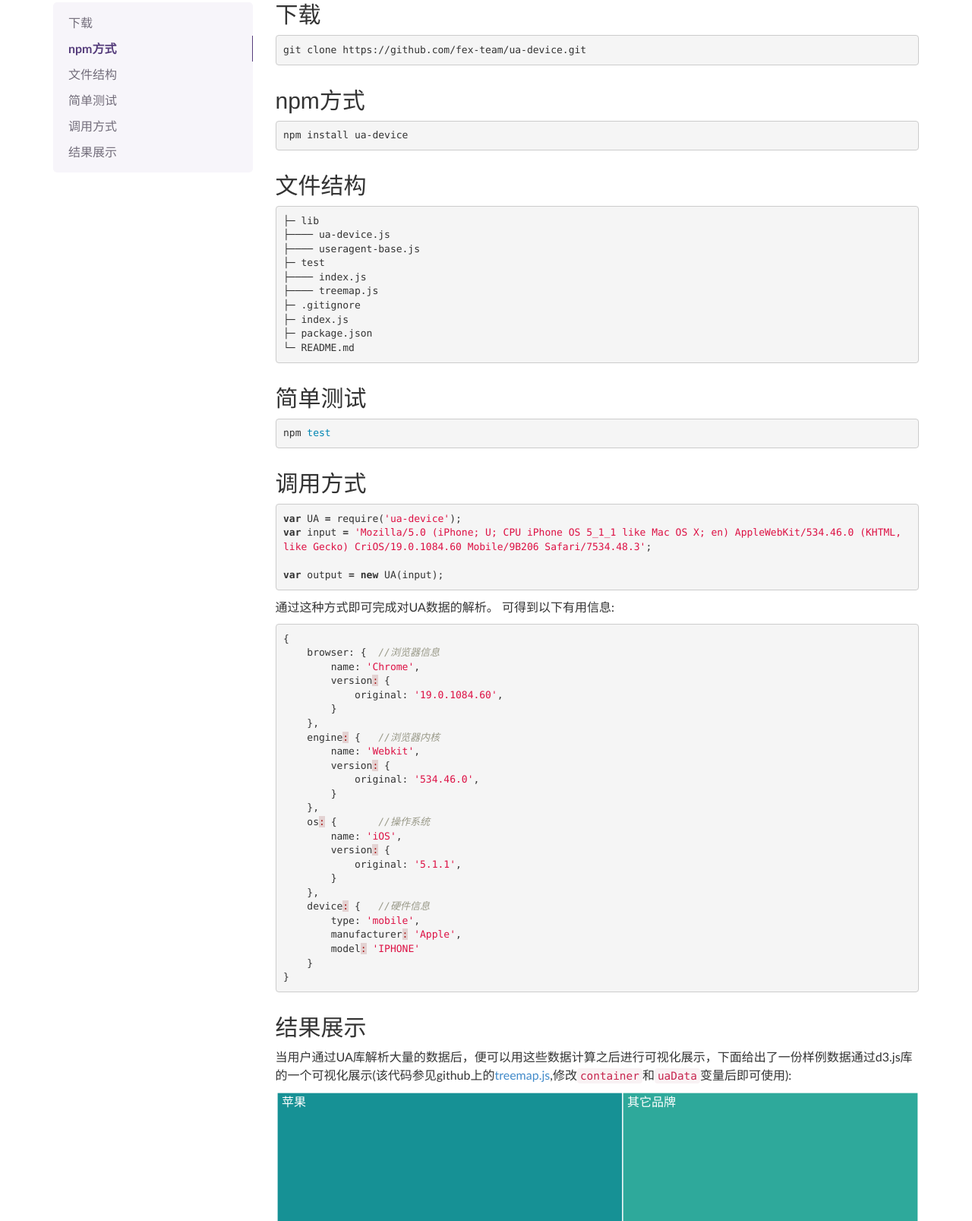
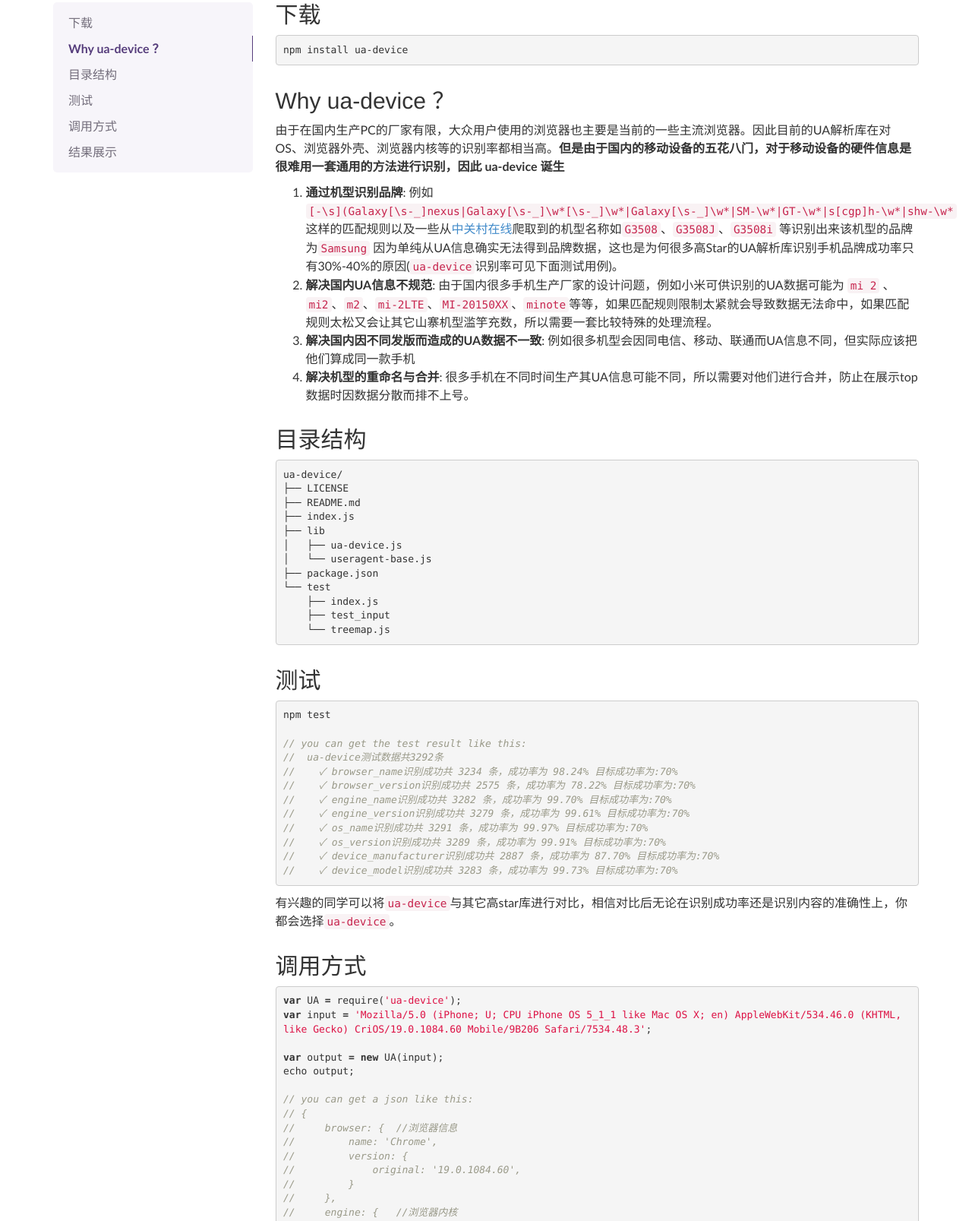
Before and after one commit to fex-team/ua-device, a plain HTML site: page getting-started.html in a window 1280 px wide. Shown: the part 77-1684 px from the top of the page at 76% size. Drawn offline with Linux system fonts and the light colour scheme.

Commit message:
ua-device 添加测试用例以及文档说明

```diff
--- a/getting-started.html
+++ b/getting-started.html
@@ -6,7 +6,7 @@
     <meta http-equiv="X-UA-Compatible" content="IE=edge">
     <meta name="viewport" content="width=device-width, initial-scale=1.0">
     <title>
-            Getting started
+            Getting started - ua-device.js
         </title>
 
     <!-- HTML5 Shim and Respond.js IE8 support of HTML5 elements and media queries -->
@@ -170,13 +170,13 @@
 <a href="#下载">下载</a>
 </li>
 <li>
-<a href="#npm方式">npm方式</a>
+<a href="#why-ua-device-？">Why ua-device ？</a>
 </li>
 <li>
-<a href="#文件结构">文件结构</a>
+<a href="#目录结构">目录结构</a>
 </li>
 <li>
-<a href="#简单测试">简单测试</a>
+<a href="#测试">测试</a>
 </li>
 <li>
 <a href="#调用方式">调用方式</a>
@@ -193,59 +193,82 @@
 
             <div class="page-container">
                 <h2 id="下载">下载</h2>
-<div class="highlight"><pre><code class="language-bash" data-lang="bash">git clone https://github.com/fex-team/ua-device.git
-</code></pre></div>
-<h2 id="npm方式">npm方式</h2>
 <div class="highlight"><pre><code class="language-bash" data-lang="bash">npm install ua-device
 </code></pre></div>
-<h2 id="文件结构">文件结构</h2>
-<div class="highlight"><pre><code class="language-" data-lang="">├─ lib
-├──── ua-device.js
-├──── useragent-base.js
-├─ test
-├──── index.js
-├──── treemap.js
-├─ .gitignore
-├─ index.js
-├─ package.json
-└─ README.md
+<h2 id="why-ua-device-？">Why ua-device ？</h2>
+
+<p>由于在国内生产PC的厂家有限，大众用户使用的浏览器也主要是当前的一些主流浏览器。因此目前的UA解析库在对OS、浏览器外壳、浏览器内核等的识别率都相当高。<strong>但是由于国内的移动设备的五花八门，对于移动设备的硬件信息是很难用一套通用的方法进行识别，因此 ua-device 诞生</strong></p>
+
+<ol>
+<li><strong>通过机型识别品牌</strong>: 例如 <code>[-\s](Galaxy[\s-_]nexus|Galaxy[\s-_]\w*[\s-_]\w*|Galaxy[\s-_]\w*|SM-\w*|GT-\w*|s[cgp]h-\w*|shw-\w*</code> 这样的匹配规则以及一些从<a href="http://detail.zol.com.cn/cell_phone_index/subcate57_list_1.html">中关村在线</a>爬取到的机型名称如<code>G3508</code>、<code>G3508J</code>、<code>G3508i</code> 等识别出来该机型的品牌为<code>Samsung</code> 因为单纯从UA信息确实无法得到品牌数据，这也是为何很多高Star的UA解析库识别手机品牌成功率只有30%-40%的原因(<code>ua-device</code>识别率可见下面测试用例)。</li>
+<li><strong>解决国内UA信息不规范</strong>: 由于国内很多手机生产厂家的设计问题，例如小米可供识别的UA数据可能为 <code>mi 2</code> 、<code>mi2</code>、<code>m2</code>、<code>mi-2LTE</code>、<code>MI-20150XX</code>、<code>minote</code>等等，如果匹配规则限制太紧就会导致数据无法命中，如果匹配规则太松又会让其它山寨机型滥竽充数，所以需要一套比较特殊的处理流程。</li>
+<li><strong>解决国内因不同发版而造成的UA数据不一致</strong>: 例如很多机型会因同电信、移动、联通而UA信息不同，但实际应该把他们算成同一款手机</li>
+<li><strong>解决机型的重命名与合并</strong>: 很多手机在不同时间生产其UA信息可能不同，所以需要对他们进行合并，防止在展示top数据时因数据分散而排不上号。</li>
+</ol>
+
+<h2 id="目录结构">目录结构</h2>
+<div class="highlight"><pre><code class="language-" data-lang="">ua-device/
+├── LICENSE
+├── README.md
+├── index.js
+├── lib
+│   ├── ua-device.js
+│   └── useragent-base.js
+├── package.json
+└── test
+    ├── index.js
+    ├── test_input
+    └── treemap.js
 </code></pre></div>
-<h2 id="简单测试">简单测试</h2>
-<div class="highlight"><pre><code class="language-bash" data-lang="bash">npm <span class="nb">test</span>
+<h2 id="测试">测试</h2>
+<div class="highlight"><pre><code class="language-javascript" data-lang="javascript"><span class="nx">npm</span> <span class="nx">test</span>
+
+<span class="c1">// you can get the test result like this:</span>
+<span class="c1">//  ua-device测试数据共3292条</span>
+<span class="c1">//    ✓ browser_name识别成功共 3234 条，成功率为 98.24% 目标成功率为:70%</span>
+<span class="c1">//    ✓ browser_version识别成功共 2575 条，成功率为 78.22% 目标成功率为:70%</span>
+<span class="c1">//    ✓ engine_name识别成功共 3282 条，成功率为 99.70% 目标成功率为:70%</span>
+<span class="c1">//    ✓ engine_version识别成功共 3279 条，成功率为 99.61% 目标成功率为:70%</span>
+<span class="c1">//    ✓ os_name识别成功共 3291 条，成功率为 99.97% 目标成功率为:70%</span>
+<span class="c1">//    ✓ os_version识别成功共 3289 条，成功率为 99.91% 目标成功率为:70%</span>
+<span class="c1">//    ✓ device_manufacturer识别成功共 2887 条，成功率为 87.70% 目标成功率为:70%</span>
+<span class="c1">//    ✓ device_model识别成功共 3283 条，成功率为 99.73% 目标成功率为:70%</span>
 </code></pre></div>
+<p>有兴趣的同学可以将<code>ua-device</code>与其它高star库进行对比，相信对比后无论在识别成功率还是识别内容的准确性上，你都会选择<code>ua-device</code>。</p>
+
 <h2 id="调用方式">调用方式</h2>
 <div class="highlight"><pre><code class="language-javascript" data-lang="javascript"><span class="kd">var</span> <span class="nx">UA</span> <span class="o">=</span> <span class="nx">require</span><span class="p">(</span><span class="s1">'ua-device'</span><span class="p">);</span>
 <span class="kd">var</span> <span class="nx">input</span> <span class="o">=</span> <span class="s1">'Mozilla/5.0 (iPhone; U; CPU iPhone OS 5_1_1 like Mac OS X; en) AppleWebKit/534.46.0 (KHTML, like Gecko) CriOS/19.0.1084.60 Mobile/9B206 Safari/7534.48.3'</span><span class="p">;</span>
 
 <span class="kd">var</span> <span class="nx">output</span> <span class="o">=</span> <span class="k">new</span> <span class="nx">UA</span><span class="p">(</span><span class="nx">input</span><span class="p">);</span>
-</code></pre></div>
-<p>通过这种方式即可完成对UA数据的解析。
-可得到以下有用信息:</p>
-<div class="highlight"><pre><code class="language-javascript" data-lang="javascript"><span class="p">{</span>
-    <span class="nl">browser</span><span class="p">:</span> <span class="p">{</span>  <span class="c1">//浏览器信息</span>
-        <span class="nl">name</span><span class="p">:</span> <span class="s1">'Chrome'</span><span class="p">,</span>
-        <span class="nx">version</span><span class="err">:</span> <span class="p">{</span>
-            <span class="nl">original</span><span class="p">:</span> <span class="s1">'19.0.1084.60'</span><span class="p">,</span>
-        <span class="p">}</span>
-    <span class="p">},</span>
-    <span class="nx">engine</span><span class="err">:</span> <span class="p">{</span>   <span class="c1">//浏览器内核</span>
-        <span class="nl">name</span><span class="p">:</span> <span class="s1">'Webkit'</span><span class="p">,</span>
-        <span class="nx">version</span><span class="err">:</span> <span class="p">{</span>
-            <span class="nl">original</span><span class="p">:</span> <span class="s1">'534.46.0'</span><span class="p">,</span>
-        <span class="p">}</span>
-    <span class="p">},</span>
-    <span class="nx">os</span><span class="err">:</span> <span class="p">{</span>       <span class="c1">//操作系统</span>
-        <span class="nl">name</span><span class="p">:</span> <span class="s1">'iOS'</span><span class="p">,</span>
-        <span class="nx">version</span><span class="err">:</span> <span class="p">{</span>
-            <span class="nl">original</span><span class="p">:</span> <span class="s1">'5.1.1'</span><span class="p">,</span>
-        <span class="p">}</span>
-    <span class="p">},</span>
-    <span class="nx">device</span><span class="err">:</span> <span class="p">{</span>   <span class="c1">//硬件信息</span>
-        <span class="nl">type</span><span class="p">:</span> <span class="s1">'mobile'</span><span class="p">,</span>
-        <span class="nx">manufacturer</span><span class="err">:</span> <span class="s1">'Apple'</span><span class="p">,</span>
-        <span class="nx">model</span><span class="err">:</span> <span class="s1">'IPHONE'</span>
-    <span class="p">}</span>
-<span class="p">}</span>
+<span class="nx">echo</span> <span class="nx">output</span><span class="p">;</span>
+
+<span class="c1">// you can get a json like this:</span>
+<span class="c1">// {</span>
+<span class="c1">//     browser: {  //浏览器信息</span>
+<span class="c1">//         name: 'Chrome',</span>
+<span class="c1">//         version: {</span>
+<span class="c1">//             original: '19.0.1084.60',</span>
+<span class="c1">//         }</span>
+<span class="c1">//     },</span>
+<span class="c1">//     engine: {   //浏览器内核</span>
+<span class="c1">//         name: 'Webkit',</span>
+<span class="c1">//         version: {</span>
+<span class="c1">//             original: '534.46.0',</span>
+<span class="c1">//         }</span>
+<span class="c1">//     },</span>
+<span class="c1">//     os: {       //操作系统</span>
+<span class="c1">//         name: 'iOS',</span>
+<span class="c1">//         version: {</span>
+<span class="c1">//             original: '5.1.1',</span>
+<span class="c1">//         }</span>
+<span class="c1">//     },</span>
+<span class="c1">//     device: {   //硬件信息</span>
+<span class="c1">//         type: 'mobile',</span>
+<span class="c1">//         manufacturer: 'Apple',</span>
+<span class="c1">//         model: 'IPHONE'</span>
+<span class="c1">//     }</span>
+<span class="c1">// }</span>
 </code></pre></div>
 <h2 id="结果展示">结果展示</h2>
 
```
Also changed, not shown: demo.html (+1 -1 lines), index.html (+1 -1 lines), phone.html (+1 -1 lines).
